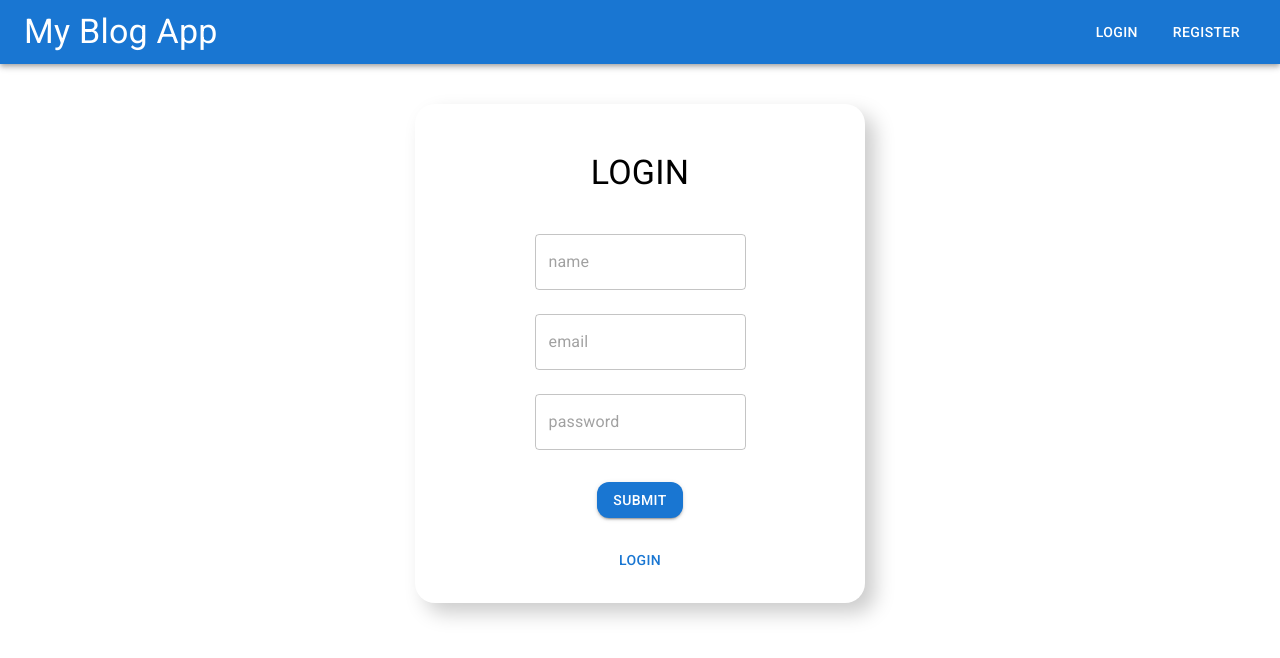
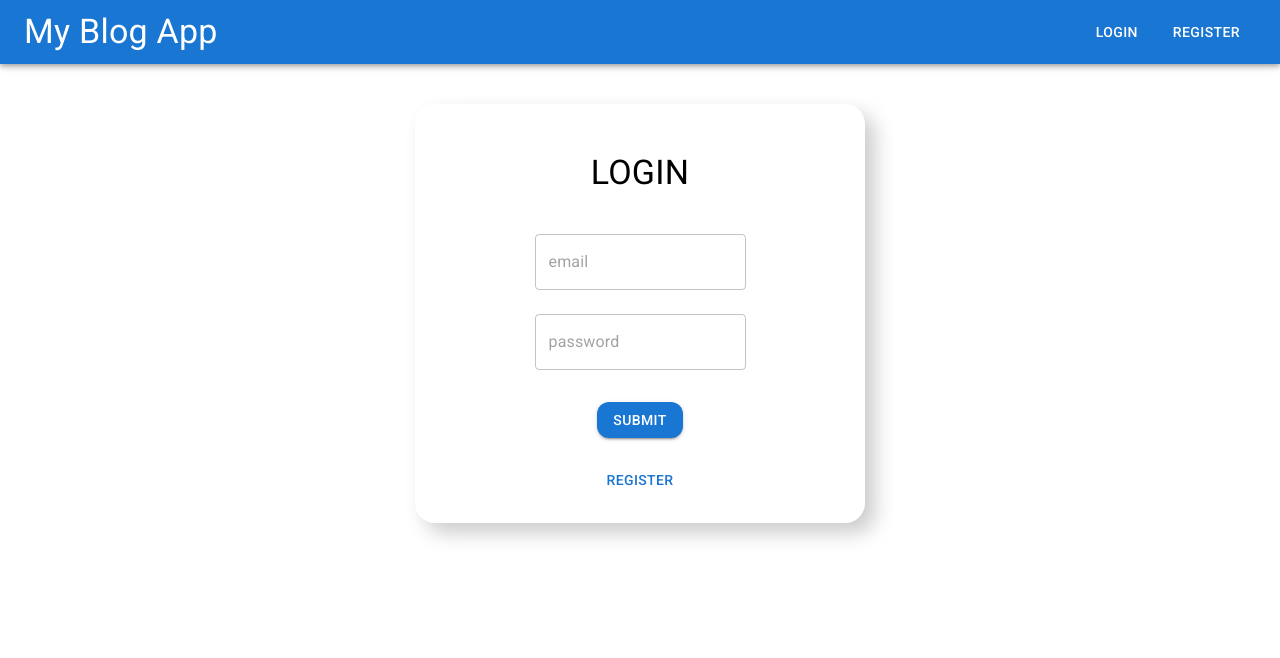
Before and after one commit to vatsalagarwall/blog-app, a React (Create React App) app in the folder client/: page /login in a window 1280 px wide. Shown: the top 658 px of the page. Built offline with nearby package versions, Linux system fonts and the light colour scheme.

Commit message:
login and signup

```diff
--- a/client/src/pages/Login.jsx
+++ b/client/src/pages/Login.jsx
@@ -55,15 +55,7 @@ const Login = () => {
           >
             Login
           </Typography>
-          <TextField
-            placeholder="name"
-            value={inputs.name}
-            onChange={handleChange}
-            name="name"
-            margin="normal"
-            type={"text"}
-            required
-          />
+
           <TextField
             placeholder="email"
             value={inputs.email}
@@ -93,9 +85,9 @@ const Login = () => {
           </Button>
           <Button
             sx={{ borderRadius: 3, marginTop: 3 }}
-            onClick={() => navigate("/login")}
+            onClick={() => navigate("/register")}
           >
-            Login
+            Register
           </Button>
         </Box>
       </form>
```
